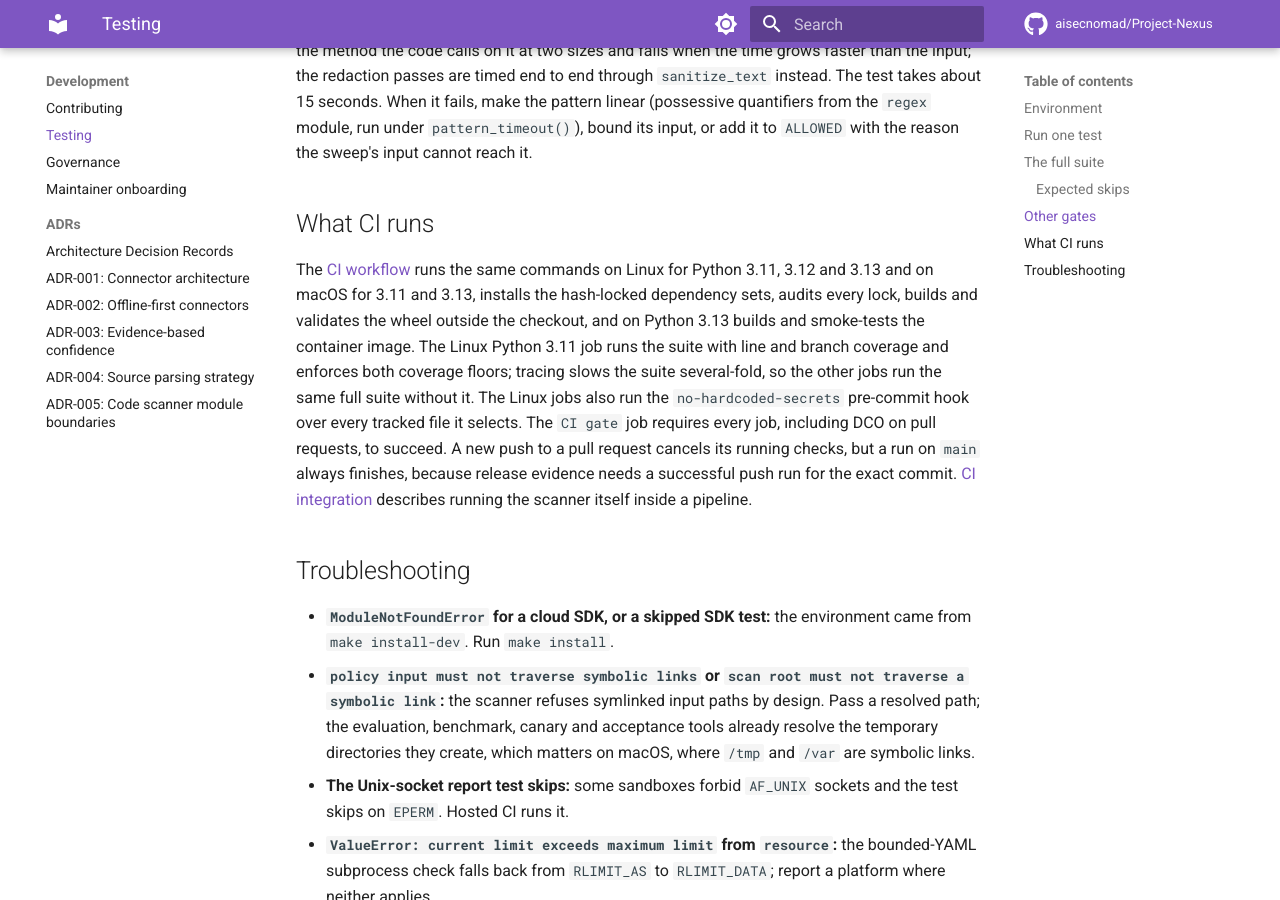
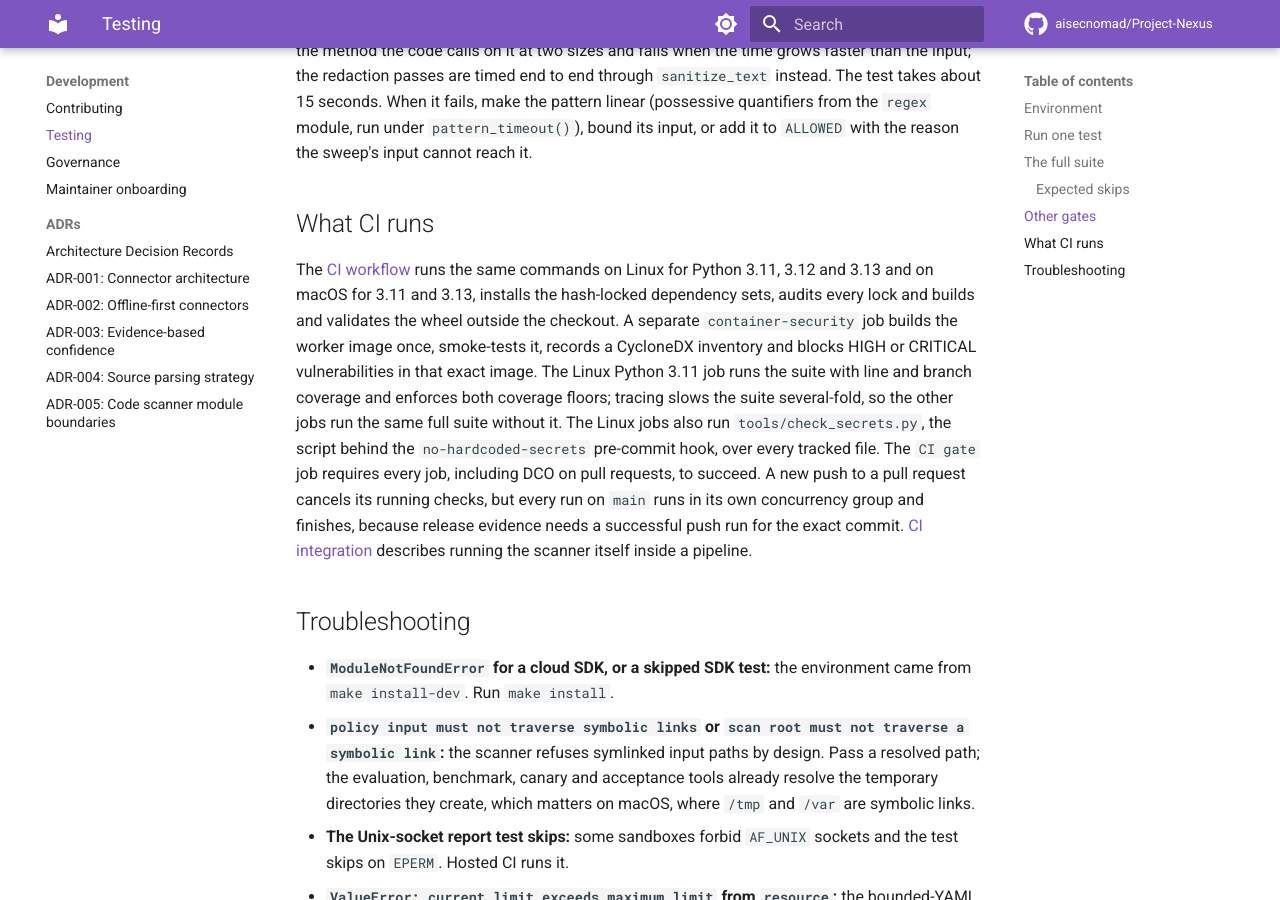
Before and after one commit to aisecnomad/Project-Nexus, an MkDocs documentation site: the page built from docs/testing.md, in a window 1280 px wide and 900 px high, scrolled down 3325 px. Built offline with MkDocs 1.6.1 and Material for MkDocs 9.7.7, drawn with Linux system fonts in a browser that asks for light colours; comment, search, counter and statistics services are not loaded.

Commit message:
Keep every main CI run and stop the secret gate passing without files
- CI on main shared one concurrency group. cancel-in-progress was off for
  pushes, but GitHub still replaces a pending run in the same group, so
  with three quick merges the middle commit never got a push CI result,
  which release evidence requires. Pull requests keep one group per
  number; every other run now has its own group, as in codeql.yml.
- `make secrets` ran without pipefail: when `git ls-files` failed (a
  tarball, or "dubious ownership" in a container) xargs still ran the
  checker without arguments, which exited 0 after checking nothing. The
  recipe sets pipefail, and tools/check_secrets.py exits 2 when no file
  is named. Its docstring no longer documents a --tracked mode that does
  not exist.
- docs/testing.md describes the container-security job instead of a
  container smoke test on Python 3.13, and says CI runs the checker
  script rather than the pre-commit hook. CONTRIBUTING.md lists the
  secret gate once, with the paths it skips.
- docs/production.md records the 2026-10-02 08:05 UTC readback: both
  rulesets disabled and no active rules on main.

Co-Authored-By: Claude Opus 5.5 <noreply@anthropic.com>
Claude-Session: https://claude.ai/code/session_01GArn7t866kNaBsu9HJzen1
Signed-off-by: Claude <noreply@anthropic.com>

```diff
--- a/docs/testing.md
+++ b/docs/testing.md
@@ -160,16 +160,19 @@ reason the sweep's input cannot reach it.
 
 The [CI workflow](https://github.com/aisecnomad/Project-Nexus/blob/main/.github/workflows/ci.yml)
 runs the same commands on Linux for Python 3.11, 3.12 and 3.13 and on macOS for
-3.11 and 3.13, installs the hash-locked dependency sets, audits every lock,
-builds and validates the wheel outside the checkout, and on Python 3.13 builds
-and smoke-tests the container image. The Linux Python 3.11 job runs the suite
+3.11 and 3.13, installs the hash-locked dependency sets, audits every lock and
+builds and validates the wheel outside the checkout. A separate
+`container-security` job builds the worker image once, smoke-tests it, records
+a CycloneDX inventory and blocks HIGH or CRITICAL vulnerabilities in that exact
+image. The Linux Python 3.11 job runs the suite
 with line and branch coverage and enforces both coverage floors; tracing slows
 the suite several-fold, so the other jobs run the same full suite without it.
-The Linux jobs also run the `no-hardcoded-secrets` pre-commit hook over every
-tracked file it selects. The `CI gate` job requires every job, including DCO on
-pull requests, to succeed. A new push to a pull request cancels its running
-checks, but a run on `main` always finishes, because release evidence needs a
-successful push run for the exact commit. [CI integration](operations/ci.md)
+The Linux jobs also run `tools/check_secrets.py`, the script behind the
+`no-hardcoded-secrets` pre-commit hook, over every tracked file. The
+`CI gate` job requires every job, including DCO on pull requests, to succeed.
+A new push to a pull request cancels its running checks, but every run on
+`main` runs in its own concurrency group and finishes, because release evidence
+needs a successful push run for the exact commit. [CI integration](operations/ci.md)
 describes running the scanner itself inside a pipeline.
 
 ## Troubleshooting
```
Also changed, not shown: CONTRIBUTING.md (+1 -2 lines), docs/production.md (+5 -1 lines), 5 other files.
